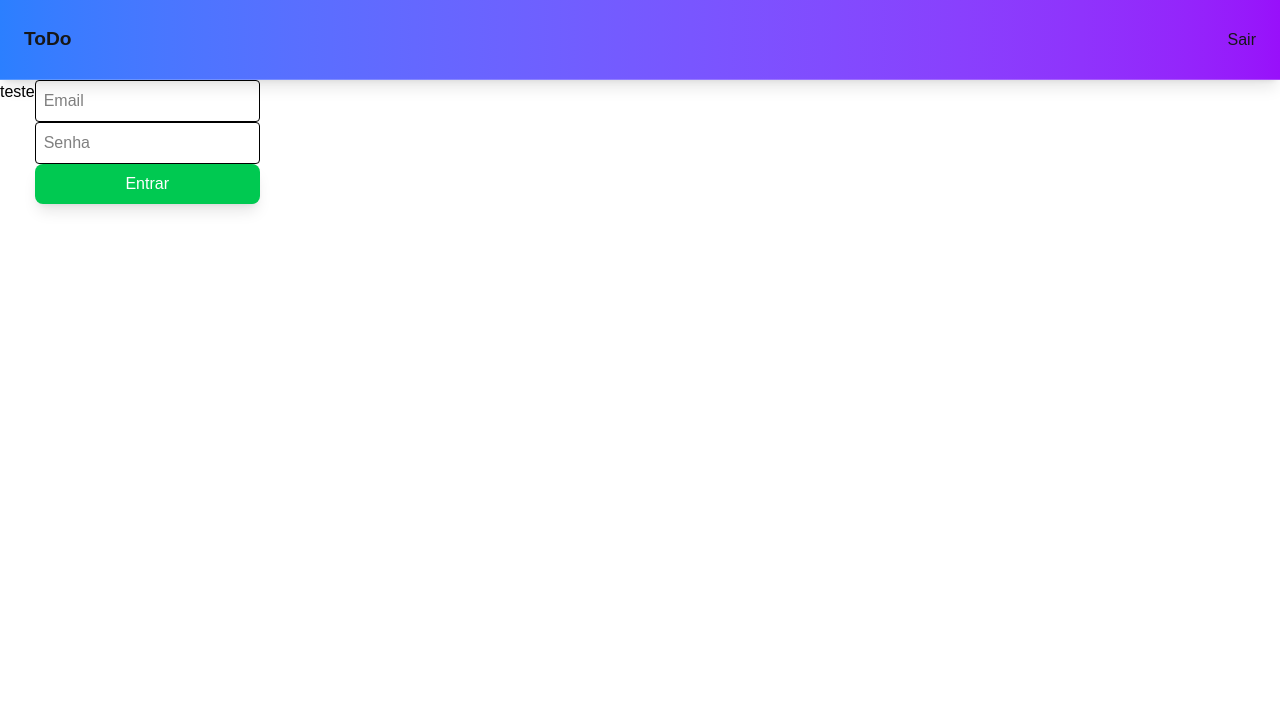
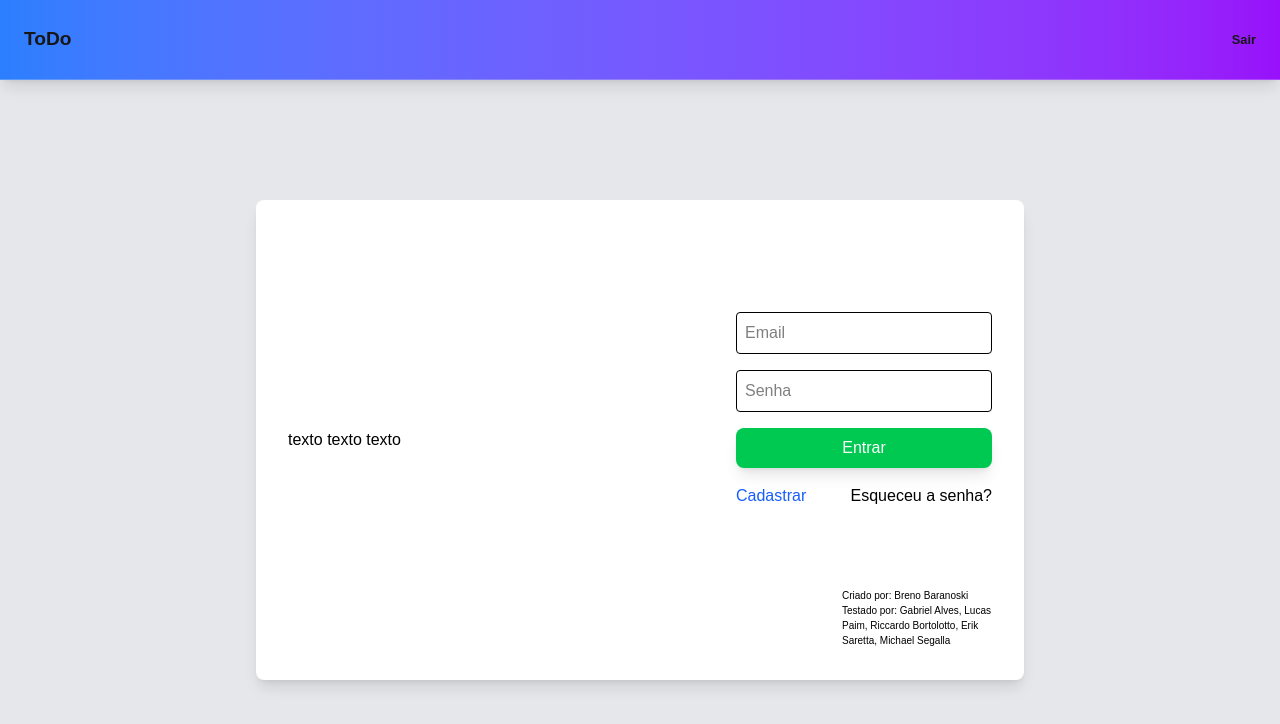
Before and after one commit to Bbaranoski/estudo, a Next.js app in the folder front/: page / in a window 1280 px wide. Shown: the top 724 px of the page. Built offline with nearby package versions, Linux system fonts and the light colour scheme.

Commit message:
melhorando o layout do login

```diff
--- a/front/src/app/globals.css
+++ b/front/src/app/globals.css
@@ -24,10 +24,7 @@ body {
   -moz-osx-font-smoothing: grayscale;
 }
 
-a {
-  color: inherit;
-  text-decoration: none;
-}
+
 
 @media (prefers-color-scheme: dark) {
   html {
--- a/front/src/app/page.tsx
+++ b/front/src/app/page.tsx
@@ -26,15 +26,19 @@ export default function Login() {
         }
     }
     return (
-        <div className="h-full w-full bg-white text-black flex">
-            <div>
-                <a href="/register">teste</a>
+        <div className="h-full w-full text-black flex items-center justify-center">
+            <div className="flex justify-between bg-white h-[60vh] w-[60vw] min-w-[450px] rounded-lg p-8 shadow-lg">
+                <div className="flex flex-col justify-center items-center h-full">
+                    <h1>
+                        texto texto texto
+                    </h1>
                 </div>
-            <form className="flex flex-col"
+                <div className="h-full flex flex-col items-end">
+                    <form className="flex flex-col h-full gap-4 justify-center"
                     onSubmit={login}
                     action="get"
                     >
-                <input className="p-2 border rounded"
+                        <input className="p-2 border rounded w-[20vw] min-w-[200px]"
                         type="email"
                         placeholder="Email"
                         value={user?.email || ""}
@@ -42,7 +46,7 @@ export default function Login() {
                             setUser({...user, email: e.target.value})
                         }}
                         />
-                <input className="p-2 border rounded"
+                        <input className="p-2 border rounded w-[20vw] min-w-[200px]"
                         type="password"
                         placeholder="Senha"
                         value={user?.password || ""}
@@ -52,7 +56,20 @@ export default function Login() {
                         />
                         <button className="bg-green-500 hover:bg-green-600 text-white p-[12px] h-10 rounded-lg min-w-[10px] flex items-center justify-center shadow-lg"
                         >Entrar</button>
+                        <div className="flex justify-between">
+                            <a className="text-blue-600 visited:text-purple-600"
+                            href="/register">Cadastrar</a>
+                            <p>Esqueceu a senha?</p>
+                        </div>
                     </form>
+                    <div className="w-[150px]">
+                        <p className="text-[10px]"
+                        >Criado por: Breno Baranoski</p>
+                        <p className="text-[10px]"
+                        >Testado por: Gabriel Alves, Lucas Paim, Riccardo Bortolotto, Erik Saretta, Michael Segalla</p>
+                    </div>
+                </div>
+            </div>
         </div>
     )
 }
--- a/front/src/components/Navbar.tsx
+++ b/front/src/components/Navbar.tsx
@@ -19,7 +19,7 @@ export default function Navbar() {
         ToDo
       </h1>
       <div className="gap-4 flex">
-        <a href="/">Sair</a>
+        <a className="text-xl font-bold text-[clamp(0.5rem,1vw,1.5rem)]" href="/">Sair</a>
       </div>
     </nav>
   );
```
Lines whose indentation alone changed are shown as unchanged.
